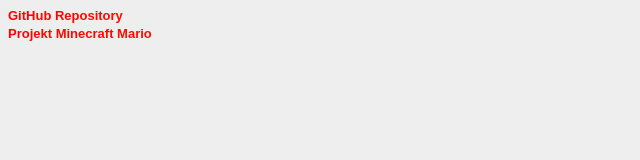
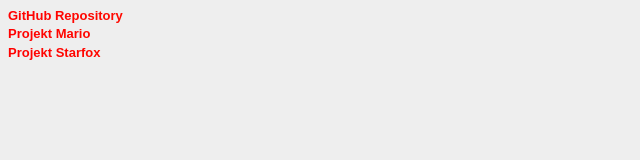
Before and after one commit to qlulezz/Prima-WiSe-2022-23, a plain HTML site: page steckbrief.htm in a window 1280 px wide. Shown: the whole page, without its empty margins (0-640 px from the left). Drawn offline with Linux system fonts and the light colour scheme.

Commit message:
Update links

```diff
--- a/steckbrief.htm
+++ b/steckbrief.htm
@@ -16,7 +16,11 @@
         </a>
         <a href="https://qlulezz.github.io/Prima-WiSe-2022-23/Mario/index.html" target="_blank"
             rel="noopener noreferrer" class="gradient-text">
-            Projekt Minecraft Mario
+            Projekt Mario
+        </a>
+        <a href="https://qlulezz.github.io/Prima-WiSe-2022-23/Starfox/index.html" target="_blank"
+            rel="noopener noreferrer" class="gradient-text">
+            Projekt Starfox
         </a>
     </div>
 
```
